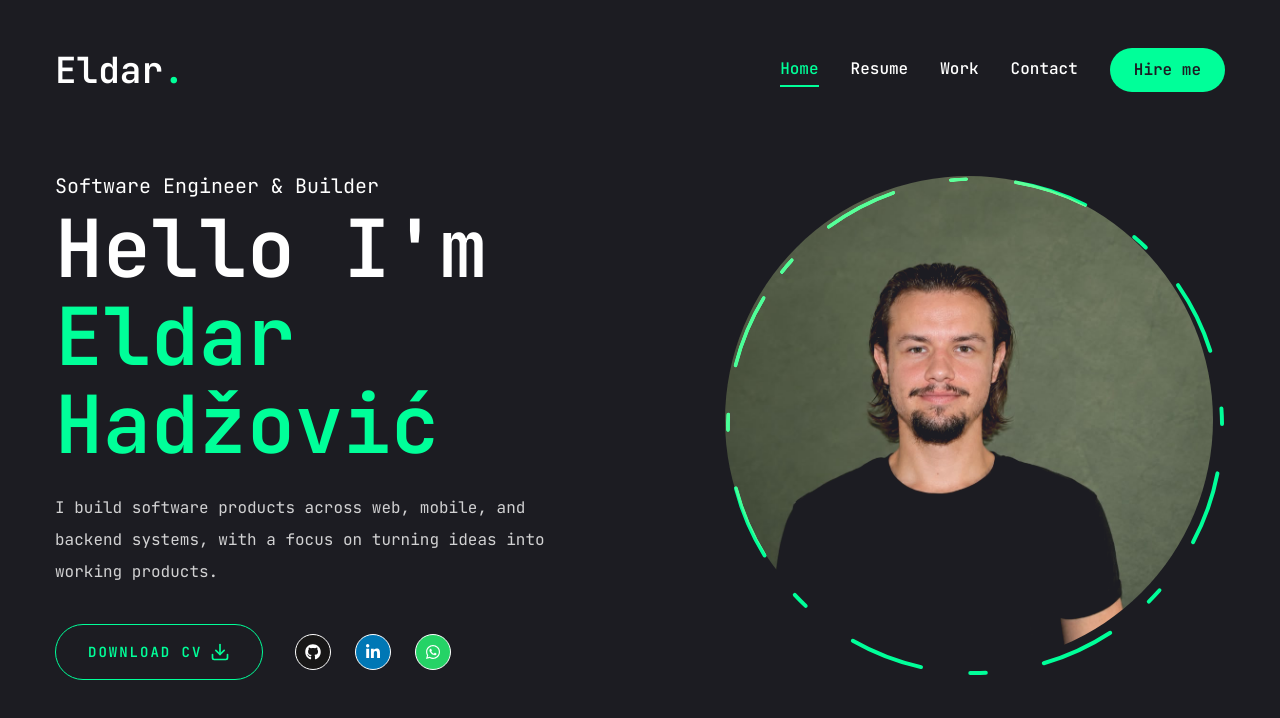
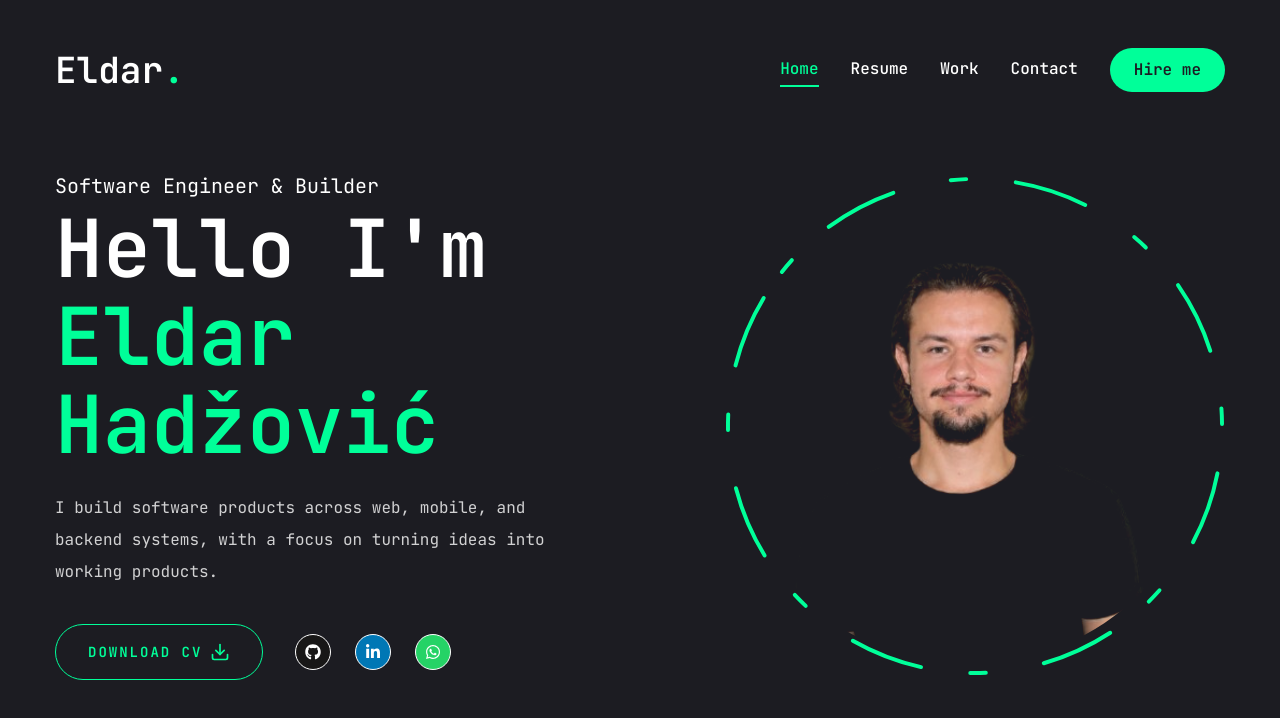
Before and after one commit to eldarhadzi/eldar_portifolio, a Next.js app: page / in a window 1280 px wide. Shown: the top 718 px of the page. Built offline with nearby package versions, Linux system fonts and the light colour scheme.

Commit message:
feat: switch home photo back to PNG

```diff
--- a/components/Photo.jsx
+++ b/components/Photo.jsx
@@ -21,7 +21,7 @@ const Photo = () => {
         }}
          className="w-[288px] h-[288px] xl:w-[488px] xl:h-[488px] rounded-full overflow-hidden absolute mix-blend-lighten">
           <Image
-            src="/assets/eldarone.jpeg"
+            src="/assets/eldarone.png"
             priority
             quality={100}
             fill
```
Also changed, not shown: public/assets/eldarone.jpeg (deleted), public/assets/eldarone.png (added).
